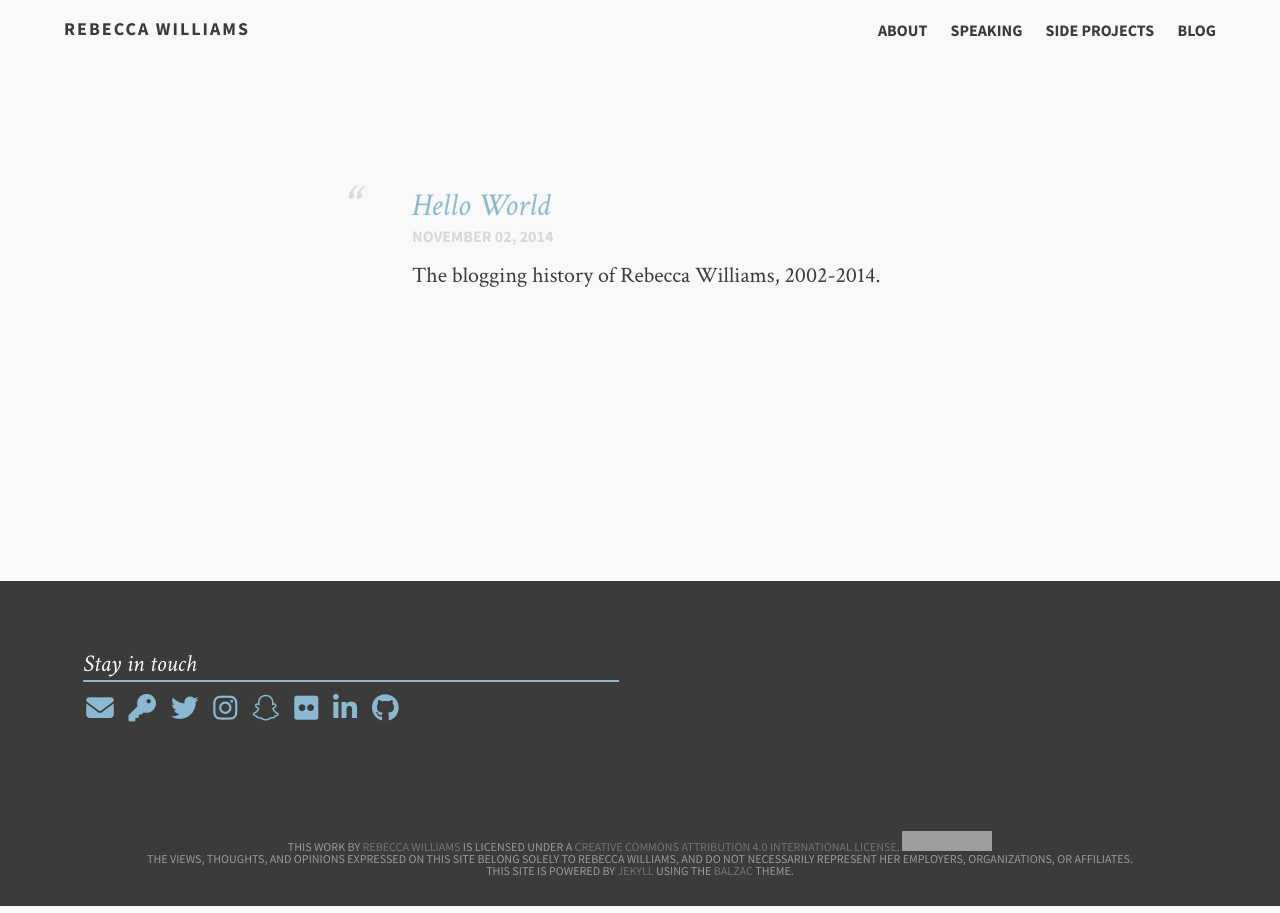
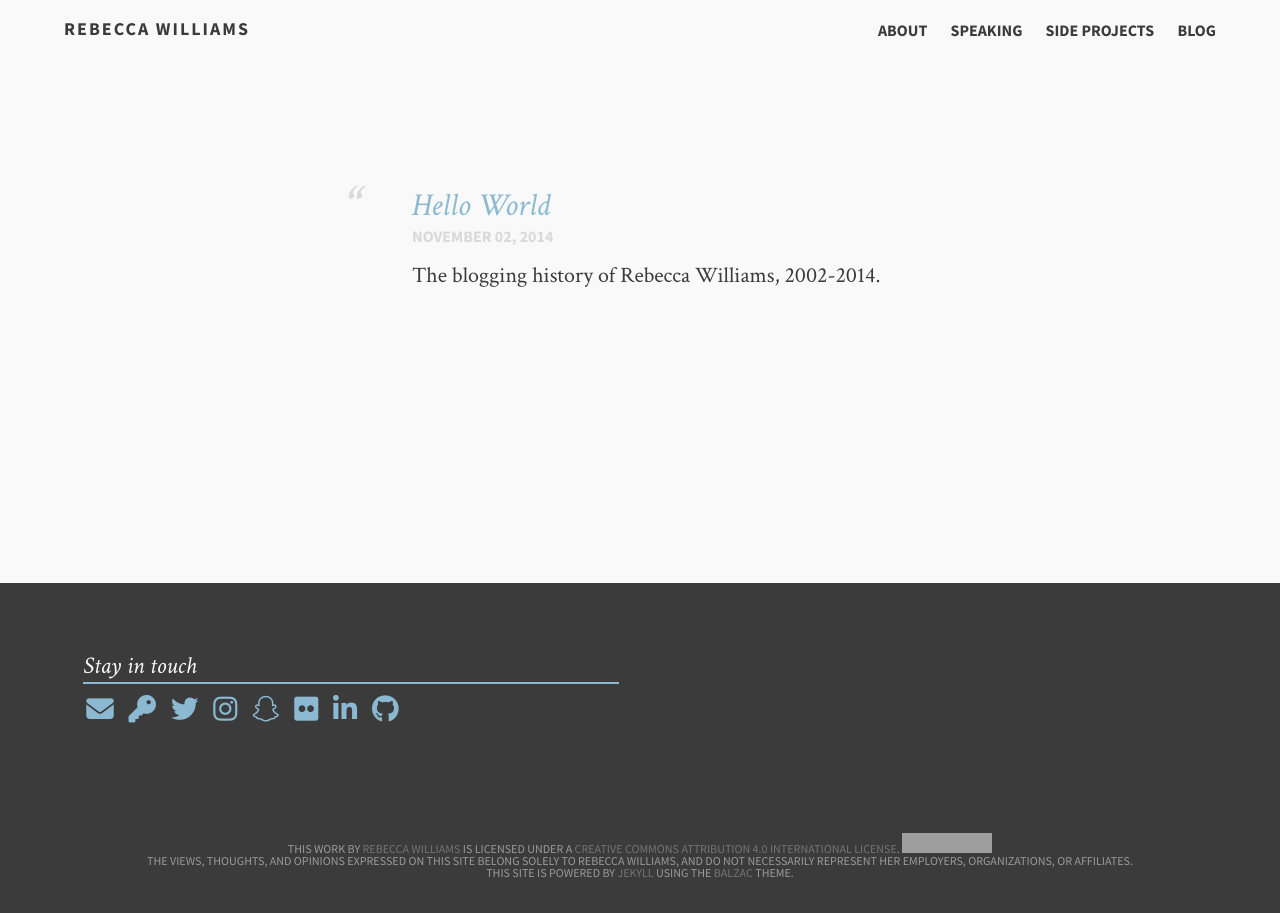
Before and after one commit to rebeccawilliams/rebeccawilliams.us, a Jekyll site: the page built from index.md, in a window 1280 px wide. Built offline with Jekyll 4.4.1, drawn with Linux system fonts in a browser that asks for light colours; nearby versions of some CDN libraries; grey boxes are pictures that could not be loaded.

Commit message:
Update _variables.scss

```diff
--- a/_sass/_variables.scss
+++ b/_sass/_variables.scss
@@ -53,7 +53,7 @@
 $lhsmall: 24px;
 
 // Sizing
-$footerHeight: 325px;
+$footerHeight: 330px;
 
 // Griddit
 
```
